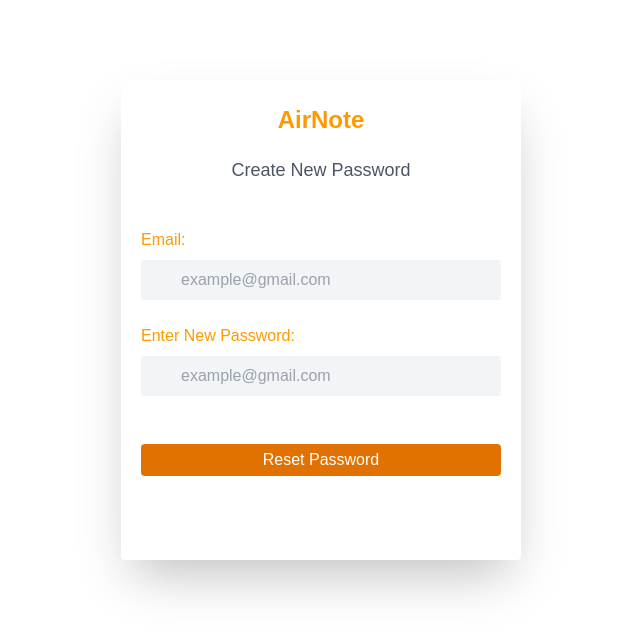
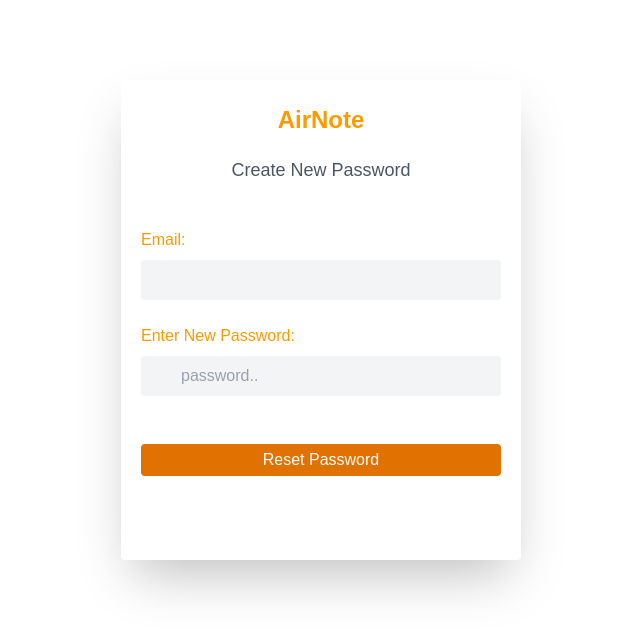
Before and after one commit to 67abraham/secure_note_frontend, a React (Vite) app: page /reset_password in a window 1280 px wide. Shown: the top 634 px of the page, without its empty margins (319-959 px from the left). Built offline with nearby package versions, Linux system fonts and the light colour scheme.

Commit message:
edit route

```diff
--- a/src/components/ResetPassword.jsx
+++ b/src/components/ResetPassword.jsx
@@ -127,6 +127,7 @@
 
 export const Token = () => {
   const { idToken } = useParams();
+  // console.log("token: " + idToken);
 
   async function resetData() {
     try {
@@ -210,24 +211,25 @@
                 type="email"
                 name="email"
                 id="email"
-                placeholder="example@gmail.com"
-                value={userName || ""}
-                autoComplete="email"
+                value={userName || " "}
                 readOnly
-                className="pl-10 rounded  w-full box-border h-10 p-2 mt-2 bg-gray-100 placeholder:text-gray-400 focus:outline-amber-800 outline-gray-600"
+                className="pl-10 rounded  w-full box-border h-10 p-2 mt-2 bg-gray-100 placeholder:text-gray-400  outline-none"
               />
               {error.email && <div className="text-red-500">{error.email}</div>}
             </div>
             <br />
-            <label htmlFor="email" className="text-amber-500 font-medium top-4">
+            <label
+              htmlFor="password"
+              className="text-amber-500 font-medium top-4"
+            >
               Enter New Password:
             </label>
             <div className="relative">
               <input
                 type="password"
-                name="email"
-                id="email"
-                placeholder="example@gmail.com"
+                name="password"
+                id="password"
+                placeholder="password.."
                 value={password}
                 autoComplete="password"
                 onChange={(e) => setPassword(e.target.value)}
```
